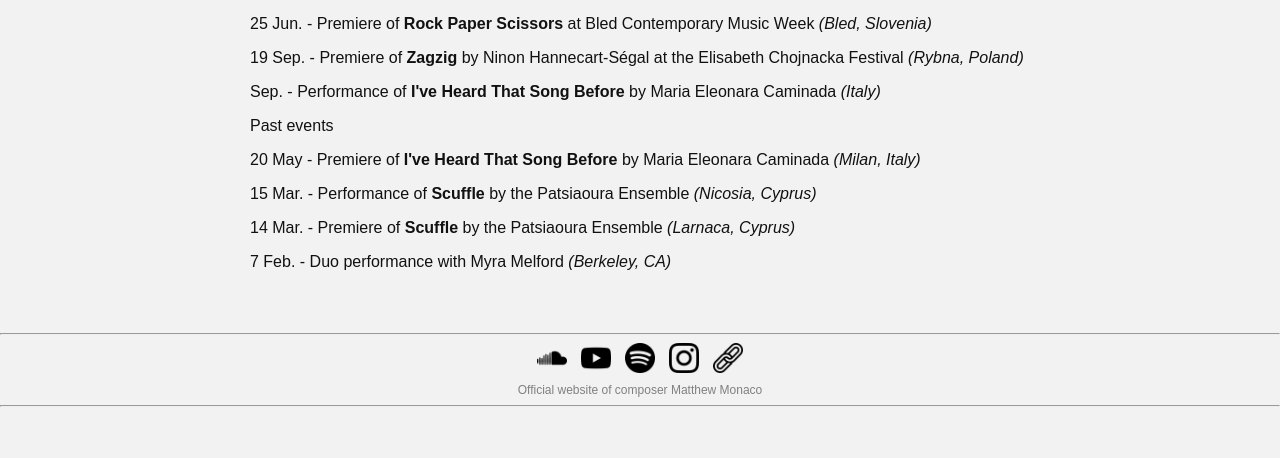
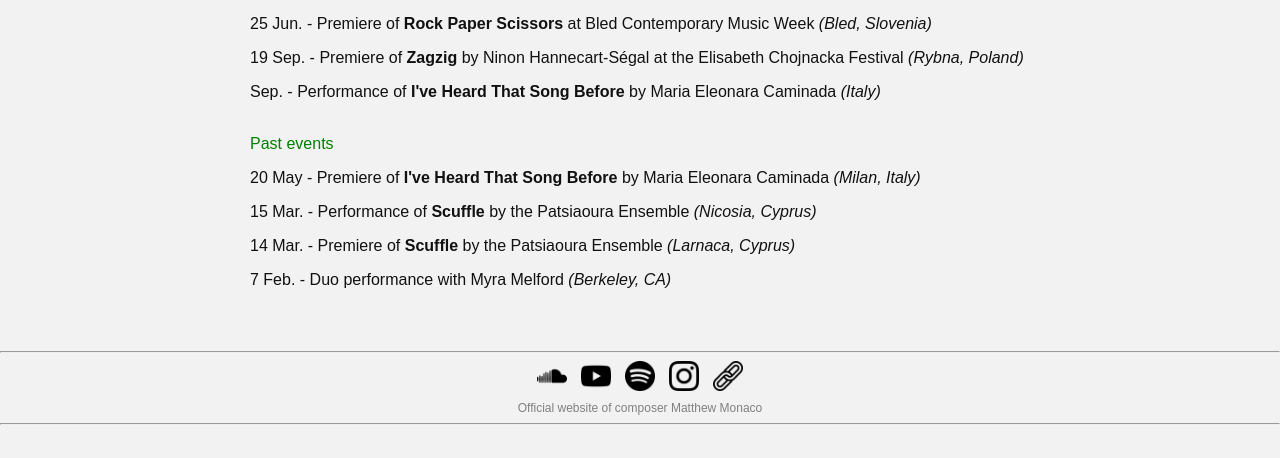
Before and after one commit to matthew-monaco/matthew-monaco.github.io, a Jekyll site: the page built from index.md, in a window 1280 px wide. Shown: the part 479-937 px from the top of the page. Built offline with Jekyll 4.4.1, drawn with Linux system fonts in a browser that asks for light colours.

Commit message:
Update index.md

```diff
--- a/index.md
+++ b/index.md
@@ -10,13 +10,14 @@ I am a Paris-based composer and pianist, originally from New Jersey. Feel free t
 
 <img src="IMG_9929_0.jpg" alt="Headshot" width="300">
 
-Upcoming events
+<a style="color: green">Upcoming events</a>
 
 <p>25 Jun. - Premiere of <strong>Rock Paper Scissors</strong> at Bled Contemporary Music Week <em>(Bled, Slovenia)</em></p>
 <p>19 Sep. -  Premiere of <strong>Zagzig</strong> by Ninon Hannecart-Ségal at the Elisabeth Chojnacka Festival <em>(Rybna, Poland)</em></p>
 <p>Sep. - Performance of <strong>I've Heard That Song Before</strong> by Maria Eleonara Caminada <em>(Italy)</em></p>
 
-Past events
+<br>
+<a style="color: green">Past events</a>
 
 <p>20 May - Premiere of <strong>I've Heard That Song Before</strong> by Maria Eleonara Caminada <em>(Milan, Italy)</em></p>
 <p>15 Mar. - Performance of <strong>Scuffle</strong> by the Patsiaoura Ensemble <em>(Nicosia, Cyprus)</em></p>
```
